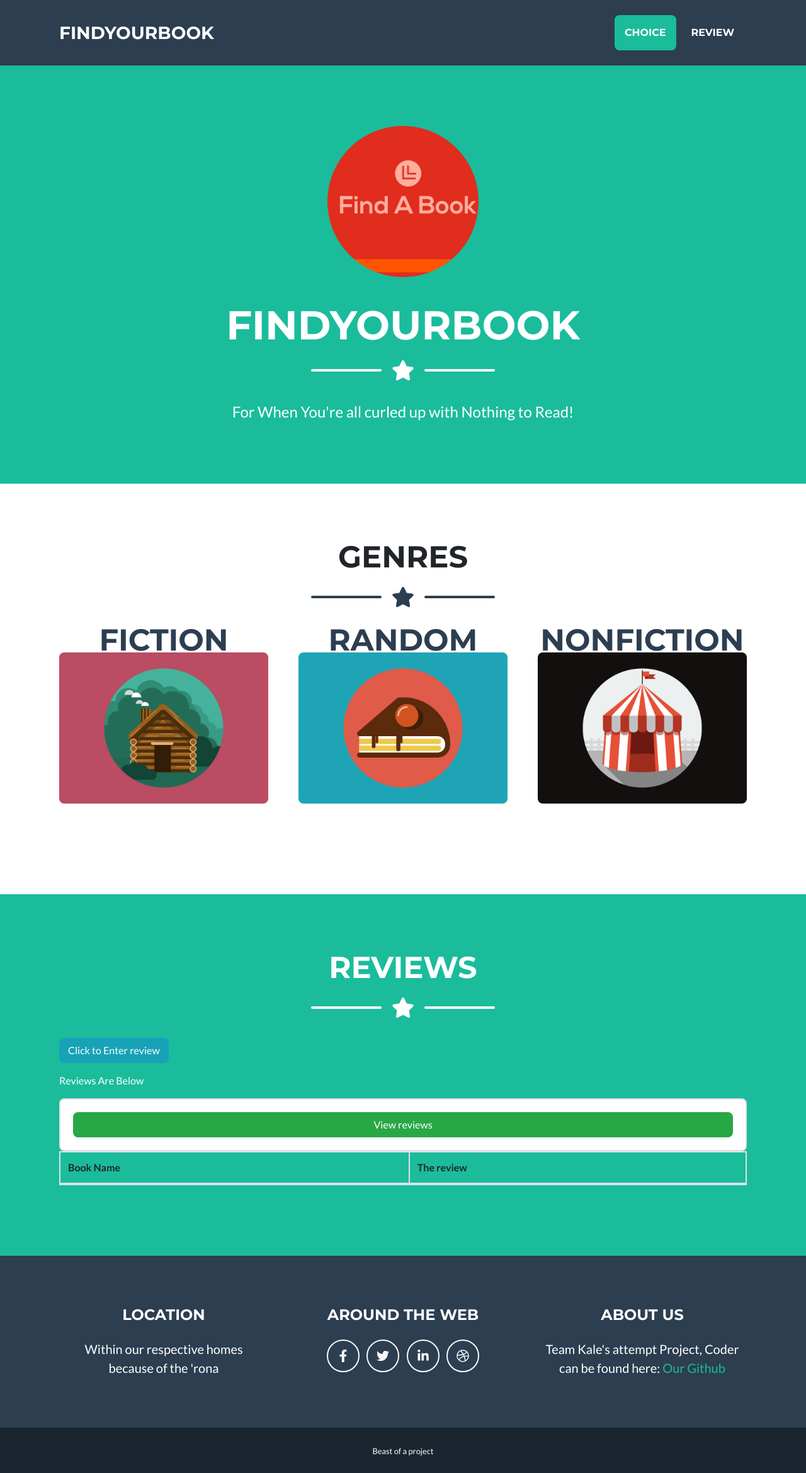
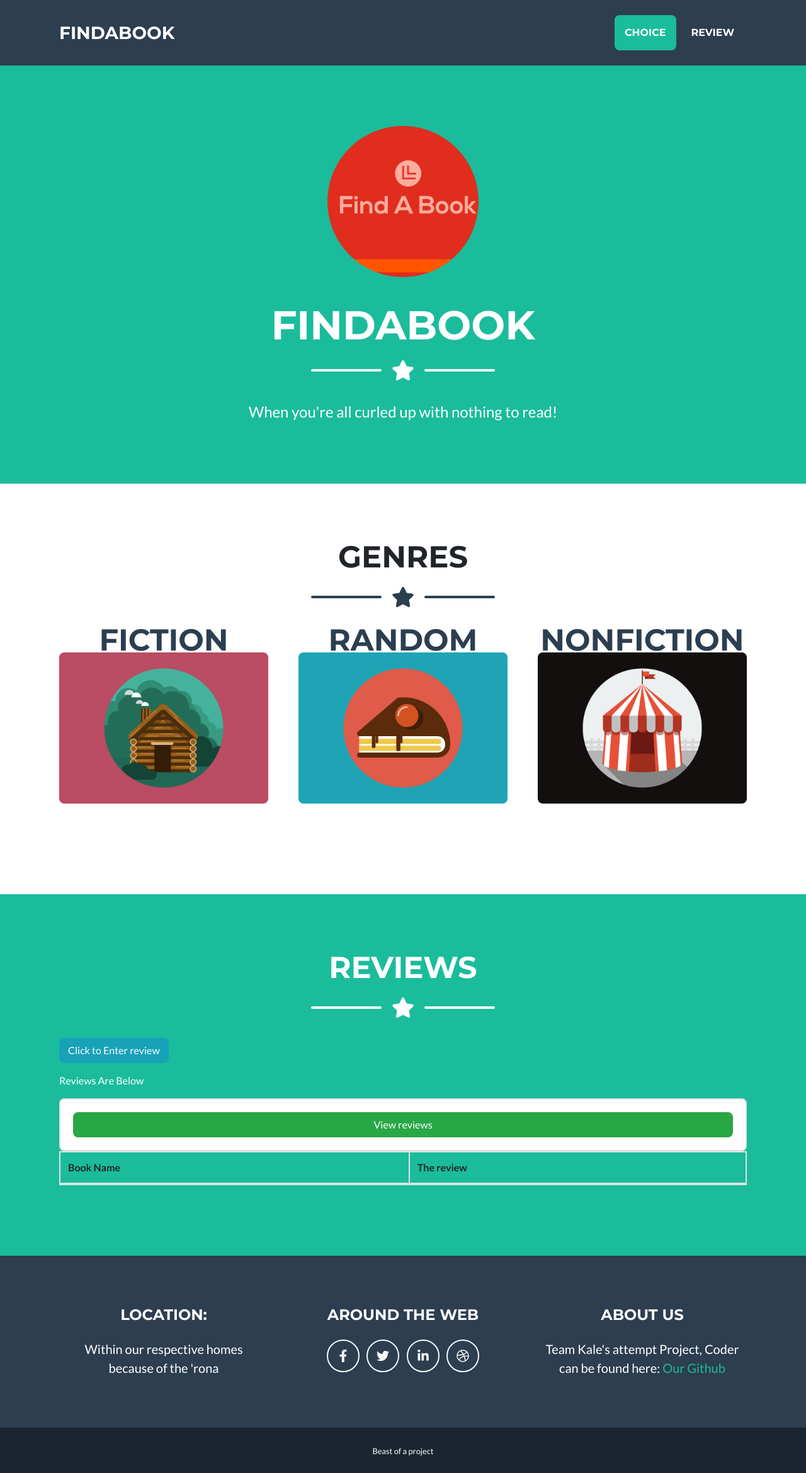
Before and after one commit to wizardofcmd/Find-A-Book, a PHP site: page /index.php in a window 1280 px wide. Shown: the whole page at 63% size. Run offline with PHP 8.4, Linux system fonts and the light colour scheme; lists and menus that the app fills with data are empty; some libraries are stand-ins or nearby versions.

Commit message:
still doesnt work but my heads fried

```diff
--- a/index.html
+++ b/index.html
@@ -5,7 +5,7 @@
         <meta name="viewport" content="width=device-width, initial-scale=1, shrink-to-fit=no" />
         <meta name="description" content="" />
         <meta name="author" content="" />
-        <title>FindYourBook</title>
+        <title>FindABook</title>
 		<!-- Core theme CSS (includes Bootstrap)-->
         <link href="./css/styles.css" rel="stylesheet" />
 		<!-- Arbor.js ss -->
@@ -43,7 +43,7 @@
         <!-- Navigation-->
         <nav class="navbar navbar-expand-lg bg-secondary text-uppercase fixed-top" id="mainNav">
             <div class="container">
-                <a class="navbar-brand js-scroll-trigger" href="#page-top">FindYourBook</a>
+                <a class="navbar-brand js-scroll-trigger" href="#page-top">FindABook</a>
                 <button class="navbar-toggler navbar-toggler-right text-uppercase font-weight-bold bg-primary text-white rounded" type="button" data-toggle="collapse" data-target="#navbarResponsive" aria-controls="navbarResponsive" aria-expanded="false" aria-label="Toggle navigation">
                     Menu
                     <i class="fas fa-bars"></i>
@@ -62,7 +62,7 @@
                 <!-- Masthead Avatar Image-->
                 <img class="masthead-avatar mb-5" src="./assets/img/portfolio/fabi.png" alt="" />
                 <!-- Masthead Heading-->
-                <h1 class="masthead-heading text-uppercase mb-0">FindYourBook</h1>
+                <h1 class="masthead-heading text-uppercase mb-0">FindABook</h1>
                 <!-- Icon Divider-->
                 <div class="divider-custom divider-light">
                     <div class="divider-custom-line"></div>
@@ -70,7 +70,7 @@
                     <div class="divider-custom-line"></div>
 				</div>
                 <!-- Masthead Subheading-->
-                <p class="masthead-subheading font-weight-light mb-0">For When You're all curled up with Nothing to Read!</p>
+                <p class="masthead-subheading font-weight-light mb-0">When you're all curled up with nothing to read!</p>
 			</div>
 		</header>
         <!-- Portfolio Section-->
@@ -289,13 +289,15 @@
 								<label for="bookInput">Book name</label>
 								<input type="text" class="form-control" id="bookInput" placeholder="Book name goes here" name="bName">
 							</div>
+							<script>document.getElementById("submitbtn").disabled = true;</script>
 							<div class="form-group">
 								<label for="reviewInput">Review</label>
 								<input type="text" class="form-control" id="reviewInput" placeholder="Review comes here" name="uComment">
 							</div>
-							<div id="norobot" class="g-recaptcha" data-sitekey="6LeEYOcZAAAAADJSQnG1g7aRho-2ACiGXK3fP3K4"data-callback="enableBtn">
-								<button id="submit-review" class="btn btn-primary" disabled="disabled">Enter your review!</button>
-							</div>
+							<div class="g-recaptcha" data-sitekey="6LeEYOcZAAAAADJSQnG1g7aRho-2ACiGXK3fP3K4"data-callback="enableAction"></div></br>
+
+							<input type="button" id="submit" name="submit" value="SUBMIT" class="btn btn-primary" disabled="disabled">Enter your review!</button>
+
 						</div>
 
 					</form>
@@ -326,6 +328,7 @@
 				}
 				});
 				});
+
 			</script>
 		</div>
 	</section>
@@ -337,7 +340,7 @@
 			<div class="row">
 				<!-- Footer Location-->
 				<div class="col-lg-4 mb-5 mb-lg-0">
-					<h4 class="text-uppercase mb-4">Location</h4>
+					<h4 class="text-uppercase mb-4">Location:</h4>
 					<p class="lead mb-0">
 						Within our respective homes
 						<br />
--- a/js/buttons.js
+++ b/js/buttons.js
@@ -4,8 +4,6 @@ $(document).ready(function(){
 	$("#viewport").hide();
 	$("#initialButtons").hide();
 	$("#finalButtons").hide();
-	var captcha = document.getElementById("norobot").value;
-	console.log("captcha");
 	$("#submit-review").hide();
 
 
--- a/js/captcha.js
+++ b/js/captcha.js
@@ -1,8 +1 @@
-$("reviewForm").each(function() {
-    $(this).find(':input[type="submit"]').prop('disabled', true);
-});
-function correctCaptcha() {
-    $("reviewForm").each(function() {
-        $(this).find(':input[type="submit"]').prop('disabled', false);
-    });
-}
+function enableAction(){ document.getElementById("submitbtn").disabled = false; }
--- a/php/verify.php
+++ b/php/verify.php
@@ -18,7 +18,7 @@ if(isset($_POST['submit-review']))
 
     } else {
         // If the CAPTCHA box wasn't checked
-       echo 'No bots';
+       echo '<p>no bots</p>';
     }
 
 }
```
